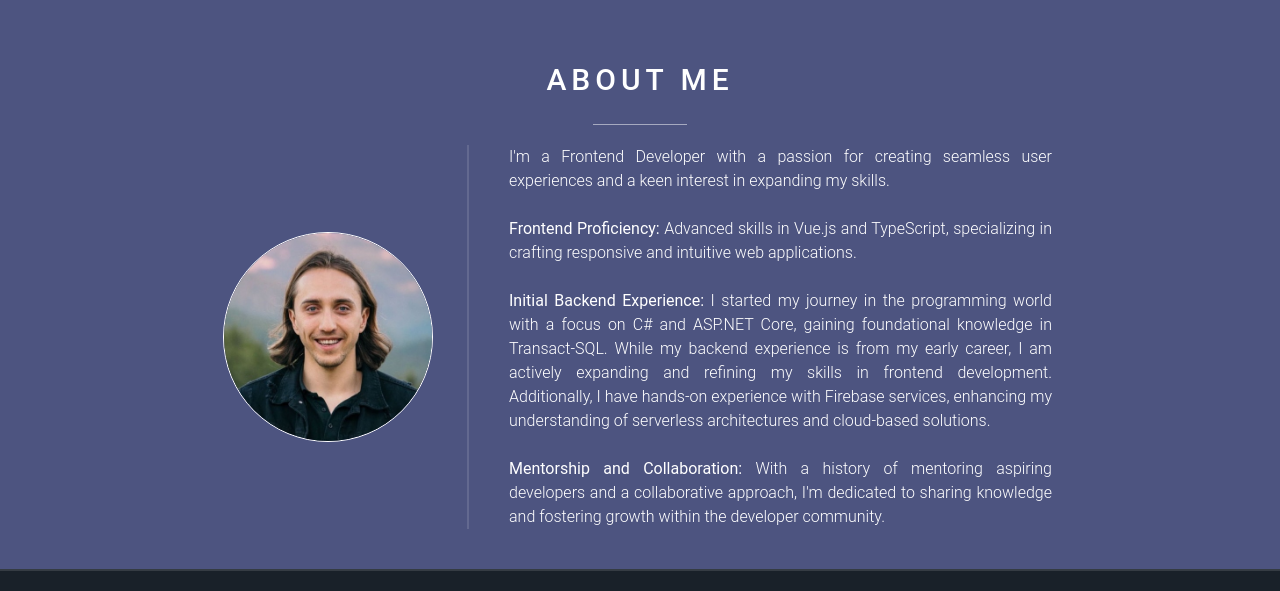
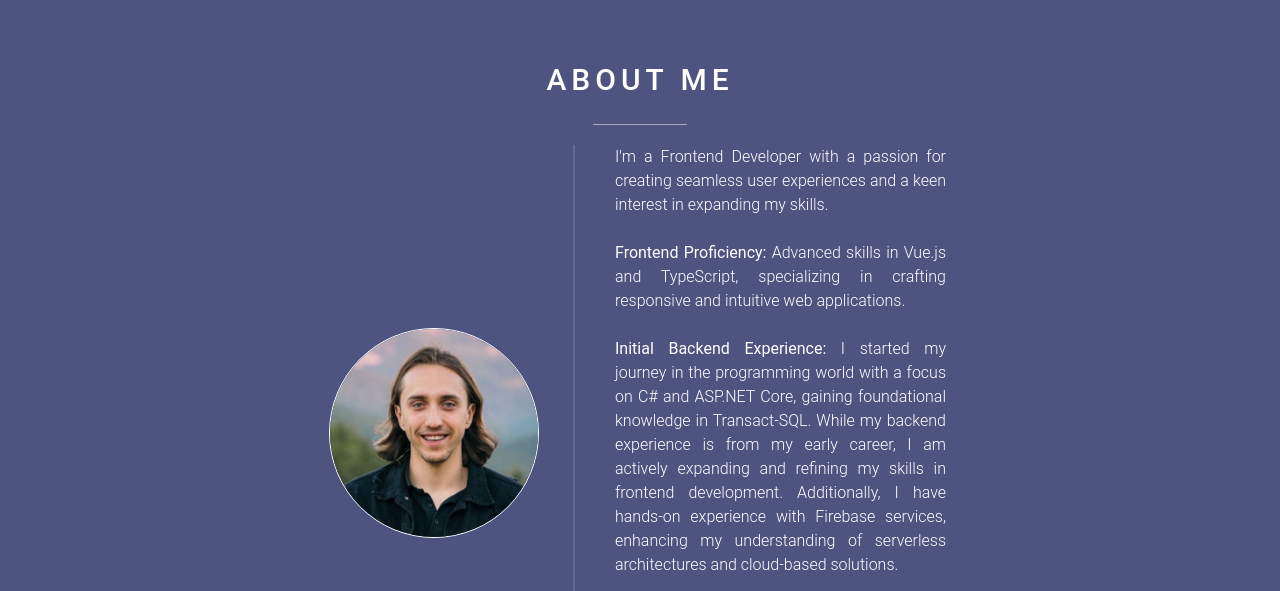
Before and after one commit to ilhankalac/portfolio-app, a Vue app: page / in a window 1280 px wide. Shown: the part 800-1391 px from the top of the page. Built offline with nearby package versions, Linux system fonts and the light colour scheme; no server answers; the database is empty.

Commit message:
6 cols for larger screens content

```diff
--- a/src/components/Section.vue
+++ b/src/components/Section.vue
@@ -15,7 +15,7 @@
       <v-divider style="width: 50%; margin: 0 auto;" class="border-opacity-50" thickness="1" color="white" />
     </div>
     <v-row class="d-flex justify-center align-center">
-      <v-col :cols="smAndDown ? 12 : 8">
+      <v-col :cols="smAndDown ? 12 : 6">
         <slot />
       </v-col>
     </v-row>
```
